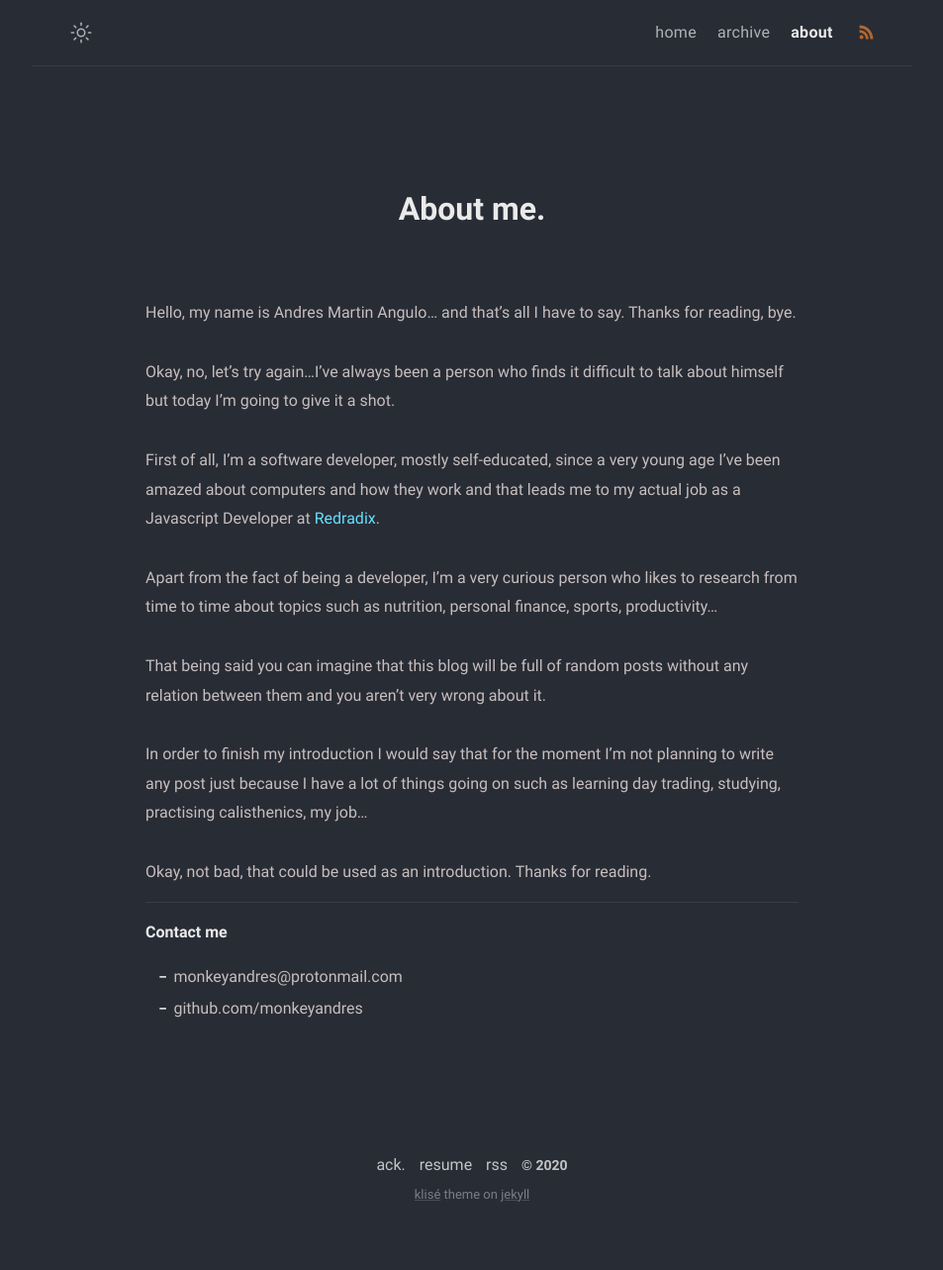
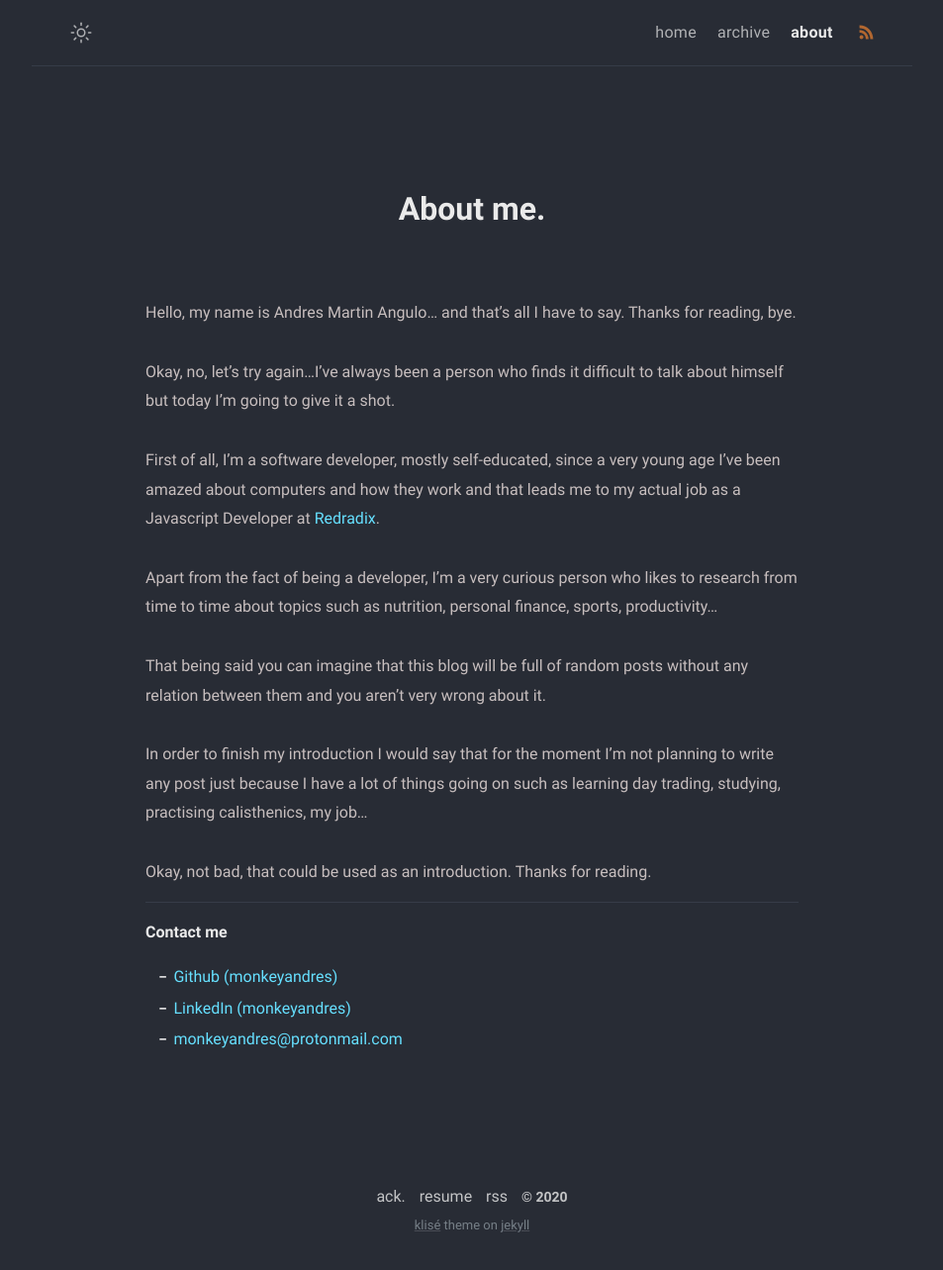
Before and after one commit to MonkeyAndres/MonkeyAndres.github.io, a Jekyll site: the page built from about.md, in a window 1280 px wide. Shown: the whole page at 99% size, without its empty margins (163-1116 px from the left). Built offline with Jekyll 4.4.1, drawn with Linux system fonts in a browser that asks for light colours; before the commit the page ends 1251 px from its top, so only the background shows below that.

Commit message:
Add linkedin link and modify contact link in about page

```diff
--- a/_config.yml
+++ b/_config.yml
@@ -15,6 +15,7 @@ author:
     Self-taught developer aiming to become a ML Engineer. Calisthenics Athlete. Minimalist. Movie addict.
   username: monkeyandres # general username
   github: monkeyandres # github username
+  linkedin: monkeyandres # linkedin username
   twitter: # twitter username
   facebook: # facebook username
   email: monkeyandres@protonmail.com # email adress
--- a/about.md
+++ b/about.md
@@ -24,5 +24,6 @@ Okay, not bad, that could be used as an introduction. Thanks for reading.
 
 **Contact me**
 
-- {{ site.author.email }}
-- github.com/{{ site.author.github }}
+- [Github (monkeyandres)](https://github.com/{{ site.author.github }})
+- [LinkedIn (monkeyandres)](https://linkedin.com/in/{{ site.author.linkedin }})
+- [{{ site.author.email }}](mailto:{{ site.author.email }})
```
